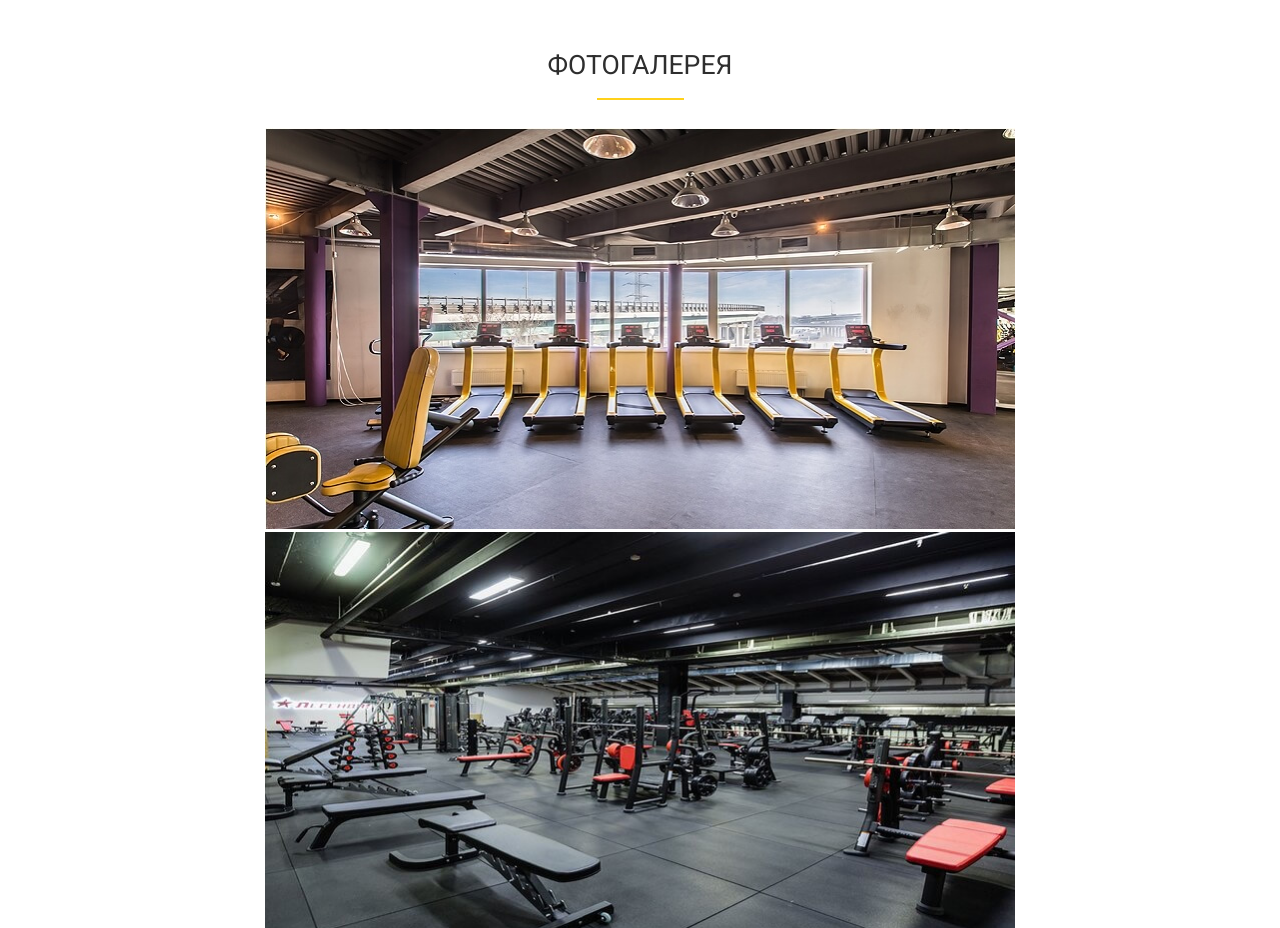
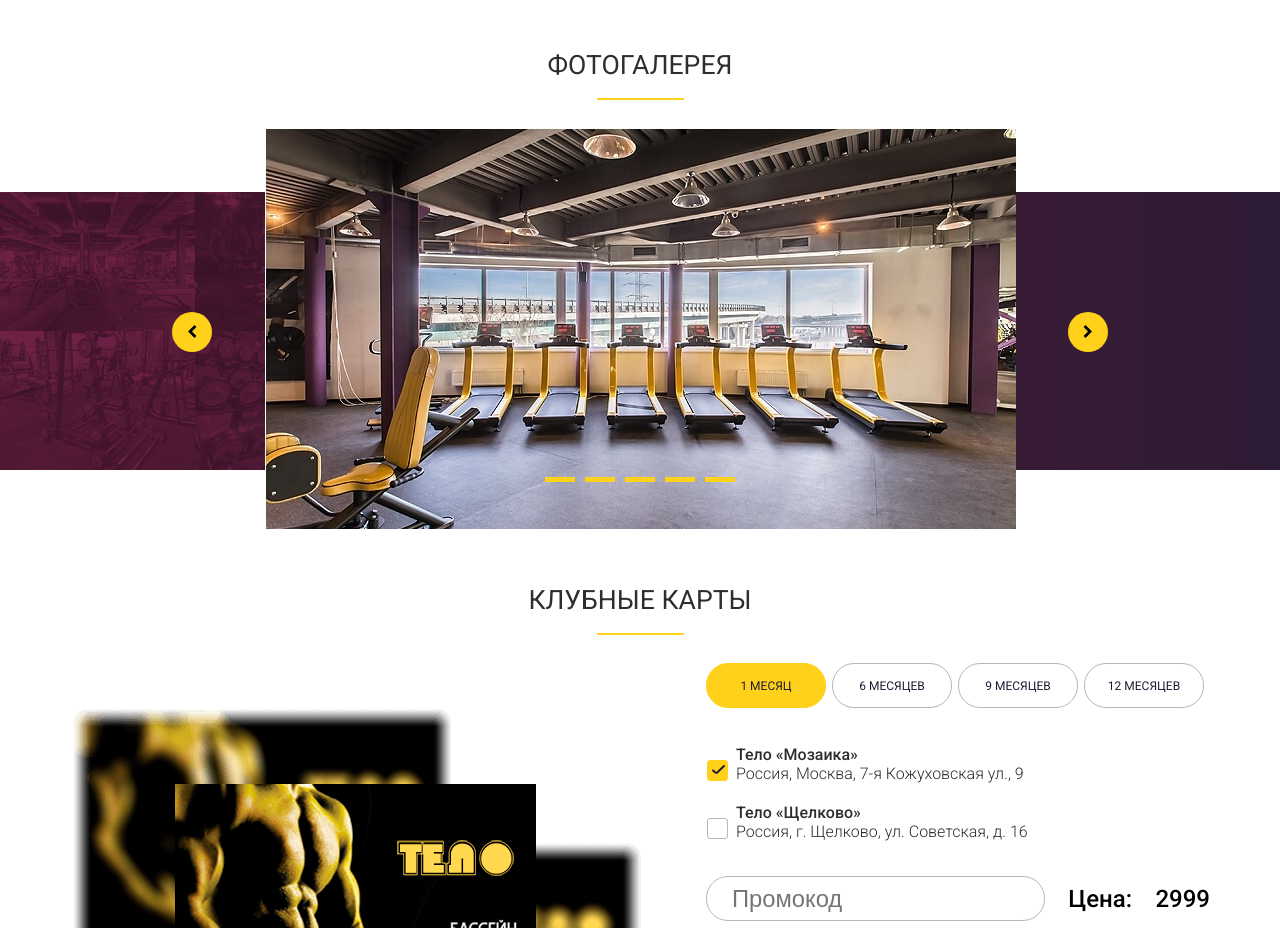
Before and after one commit to r-hammerok/js-diplom, a website built with webpack: page index.html in a window 1280 px wide. Shown: the part 2031-2959 px from the top of the page. Built offline with nearby package versions, Linux system fonts and the light colour scheme.

Commit message:
gallerySlider job

```diff
--- a/src/index.js
+++ b/src/index.js
@@ -4,6 +4,7 @@ import selectClub from './modules/selectClub';
 import togglePopups from './modules/togglePopups';
 import toggleGift from './modules/toggleGift';
 import mainSlider  from './modules/mainSlider';
+import GallerySlider from './modules/gallerySlider';
 
 
 // Select club
@@ -17,3 +18,13 @@ togglePopups();
 
 // Main slider
 mainSlider();
+
+// Gallery slider
+const options = {
+    main: '#gallery .wrapper',
+    wrap: '#gallery .gallery-slider',
+    slideToShow: 1,
+    infinity: true
+};
+const gallerySlider = new GallerySlider(options);
+gallerySlider.init();
--- /dev/null
+++ b/src/modules/gallerySlider.js
@@ -0,0 +1,172 @@
+class GallerySlider {
+    constructor({main, wrap, prev, next, dots, slideToShow = 1, position = 0, infinity = false}) {
+        this.main = document.querySelector(main);
+        this.wrap = document.querySelector(wrap);
+        this.next = document.querySelector(next);
+        this.prev = document.querySelector(prev);
+        this.dots = document.querySelector(dots);
+        this.slides = this.wrap.children;
+        this.slidesToShow = slideToShow;
+        this.options = {
+            position,
+            infinity,
+            widthSlide: Math.floor(100 / this.slidesToShow),
+            maxPosition: this.slides.length - this.slidesToShow
+        };
+    }
+
+    init() {
+        this.addGalClass();
+        this.addStyle();
+        if (!this.next || !this.prev) {
+            this.addArrow();
+        }
+        if (!this.dots) {
+            this.addDots();
+        }
+        this.controlSlider();
+    }
+
+    addGalClass() {
+        this.main.classList.add('gal-slider');
+        this.wrap.classList.add('gal-slider__wrap');
+        for (const item of this.slides) {
+            item.classList.add('gal-slider__item');
+        }
+    }
+
+    addStyle() {
+        const style = document.createElement('style');
+        style.id = 'galSlider-style';
+        style.textContent = `
+            .gal-slider {
+                overflow: hidden !important;
+                position: relative !important;
+            }
+            .gal-slider__wrap {
+                display: flex !important;
+                transition: transform 0.5s !important;
+                will-chahge: transform !important;
+                padding: 0 !important;
+                max-width: none !important;
+             }
+            .gal-slider__item {
+                flex: 0 0 ${this.options.widthSlide}% !important;
+                margin: auto 0 !important;
+            }
+        `;
+
+        document.head.appendChild(style);
+    }
+
+    controlSlider() {
+        this.prev.addEventListener('click', this.prevSlider.bind(this));
+        this.next.addEventListener('click', this.nextSlider.bind(this));
+    }
+
+    renderSlider() {
+        this.wrap.style.transform = `translateX(-${this.options.position * this.options.widthSlide}%)`;
+    }
+
+    prevSlider() {
+        if (this.options.position === 0 && !this.options.infinity) {
+            return;
+        }
+        --this.options.position;
+
+        if (this.options.position < 0) {
+            this.options.position = this.options.maxPosition;
+        }
+        this.renderSlider();
+    }
+
+    nextSlider() {
+
+        if (this.options.position === this.options.maxPosition && !this.options.infinity) {
+            return;
+        }
+
+        ++this.options.position;
+
+        if (this.options.position > this.options.maxPosition) {
+            this.options.position = 0;
+        }
+        this.renderSlider();
+    }
+
+    addArrow() {
+        this.prev = document.createElement('div');
+        this.next = document.createElement('div');
+
+        this.prev.className = 'fa fa-chevron-left gal-slider__prev';
+        this.next.className = 'fa fa-chevron-right gal-slider__next';
+
+        const style = document.createElement('style');
+        style.textContent = `
+            .gal-slider__prev,
+            .gal-slider__next {
+                position: absolute;
+                top: 50%;
+                margin-top: -18px;
+                z-index: 100;
+                cursor: pointer;
+                padding: 13px 15px;
+                background-color: #ffd11a;
+                border-radius: 50%;
+
+            }
+            .gal-slider__next {
+                right: 10%;
+            }
+            .gal-slider__prev {
+                left: 10%;
+            }
+        `;
+
+        document.head.appendChild(style);
+
+        this.main.appendChild(this.prev);
+        this.main.appendChild(this.next);
+    }
+
+    addDots() {
+        this.dots = document.createElement('div');
+        this.dots.className = 'slider-dots gal-slider-dots';
+
+        for (let i = 0; i < this.slides.length; i++) {
+            const dot = document.createElement('div');
+            dot.className = 'gal-slider-dots__item';
+            this.dots.appendChild(dot);
+        }
+
+        const dotWidth = 30;
+        const containerDotsWidth = dotWidth * (this.slides.length + 1);
+
+        const style = document.createElement('style');
+        style.textContent = `
+            .gal-slider-dots {
+                display: inline-flex;
+                justify-content: center;
+                left: 0 !important;
+                right: 0 !important;
+                margin: 0 auto !important;
+                width: 20% !important;
+            }
+            .gal-slider-dots__item {
+                padding-bottom: 5px;
+                background-color: #ffd11a;
+                width: ${dotWidth}px;
+            }
+            .gal-slider-dots__item:not(:last-child) {
+                margin-right: 10px;
+            }
+        `;
+
+        document.head.appendChild(style);
+
+        this.main.appendChild(this.dots);
+    }
+
+}
+
+export default GallerySlider;
```
Also changed, not shown: index.html (+1 -0 lines), dist/dev-bundle.js.
